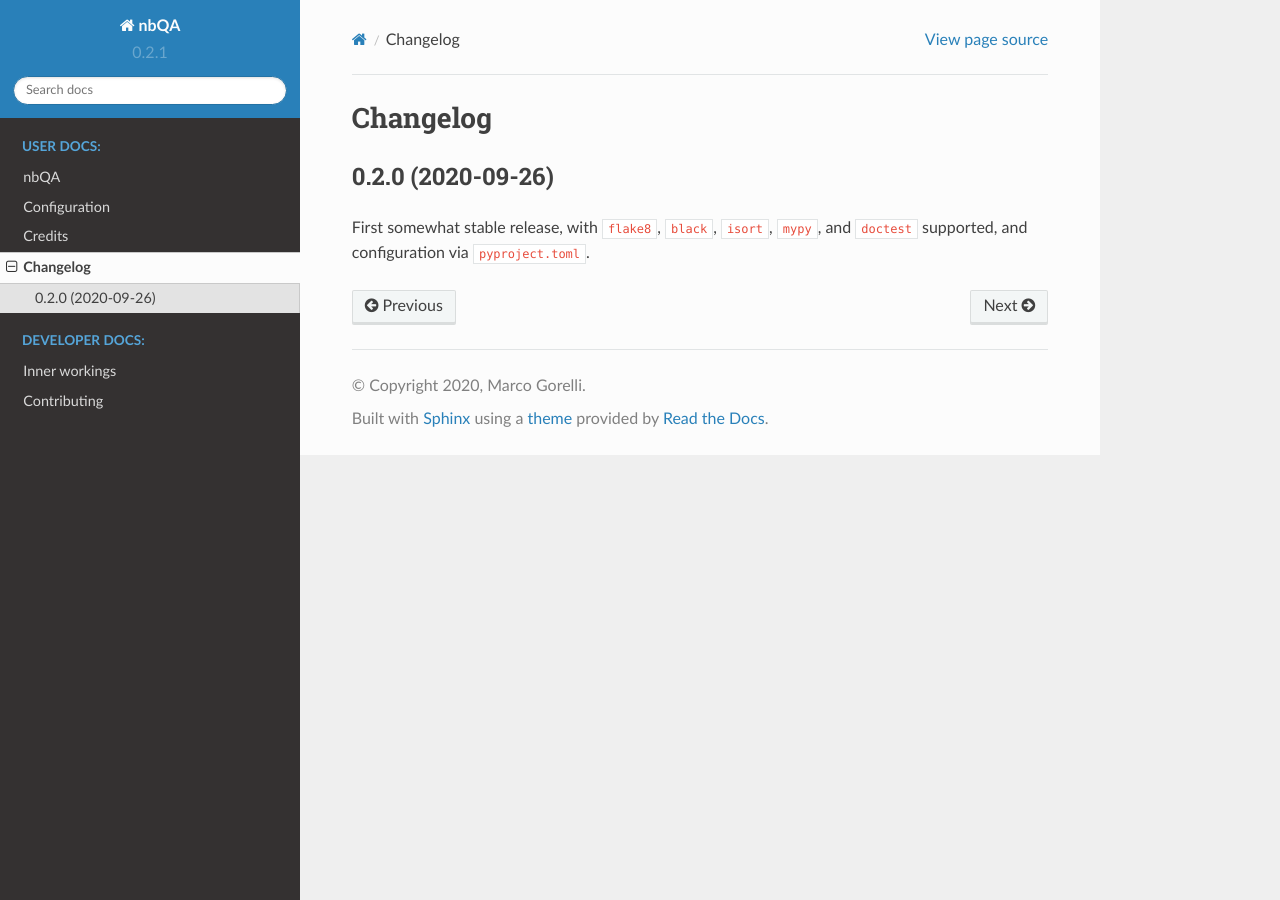
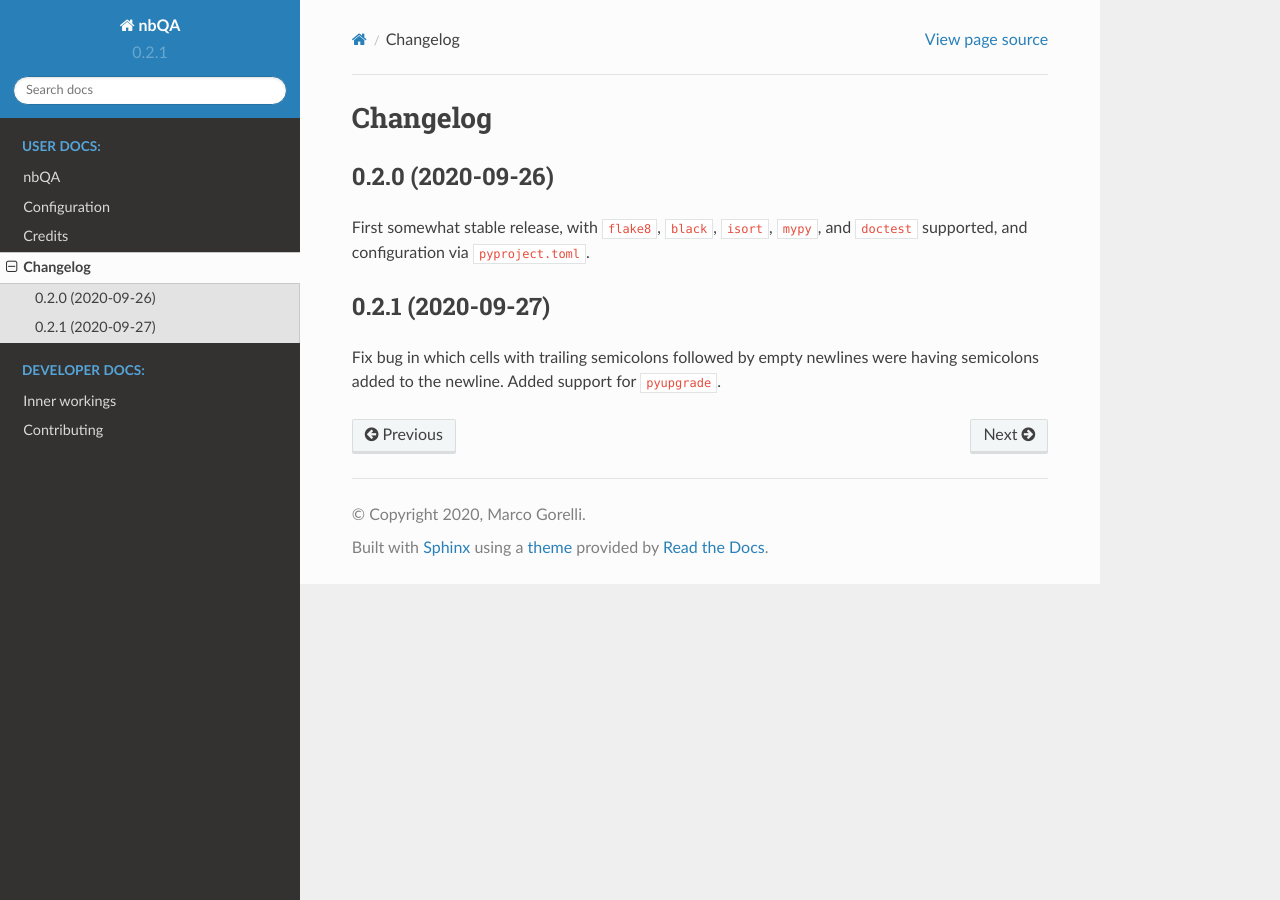
Before and after one commit to nbQA-dev/nbQA, a Sphinx documentation site: the page built from docs/history.rst, in a window 1280 px wide. Built offline with Sphinx 7.4.7 and the Read the Docs theme 2.0.0, drawn with Linux system fonts in a browser that asks for light colours.

Commit message:
changelog entry

```diff
--- a/docs/history.rst
+++ b/docs/history.rst
@@ -6,3 +6,9 @@ Changelog
 ------------------
 
 First somewhat stable release, with ``flake8``, ``black``, ``isort``, ``mypy``, and ``doctest`` supported, and configuration via ``pyproject.toml``.
+
+0.2.1 (2020-09-27)
+------------------
+
+Fix bug in which cells with trailing semicolons followed by empty newlines were having semicolons added to the newline.
+Added support for ``pyupgrade``.
```
